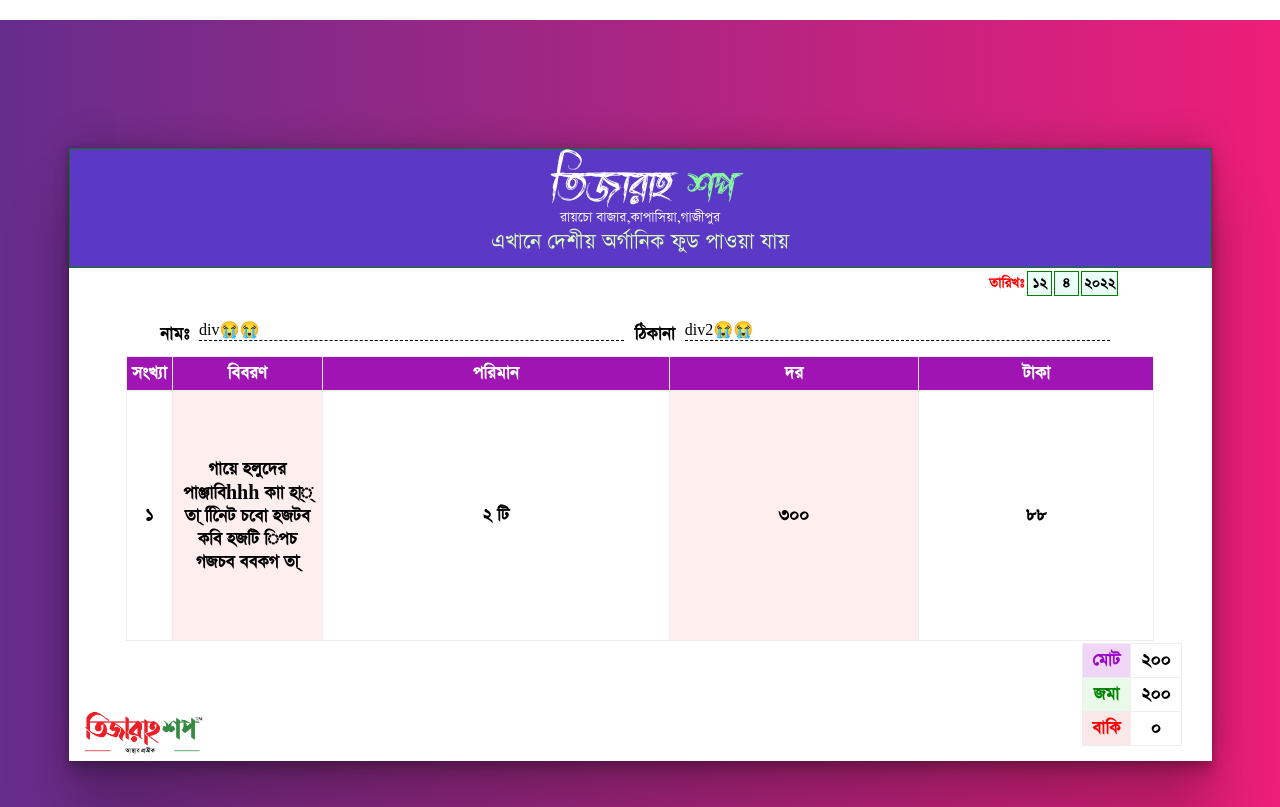
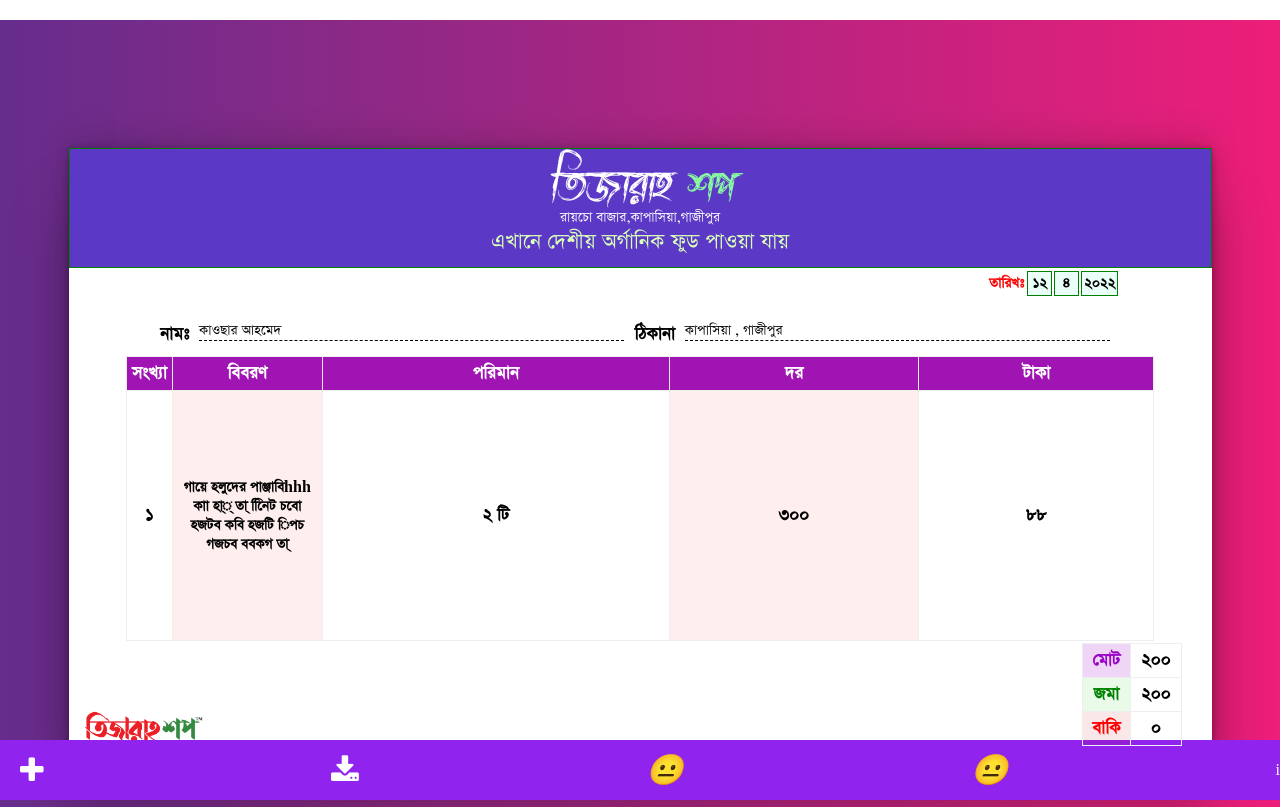
Before and after one commit to developer-kawsar1/download-invoice, a plain HTML site: page index.html in a window 1280 px wide. Shown: the top 807 px of the page. Drawn offline with Linux system fonts and the light colour scheme.

Commit message:
changed footer

```diff
--- a/index.html
+++ b/index.html
@@ -6,6 +6,7 @@
    <meta name="viewport" content="width=device-width, initial-scale=1.0">
    <link rel="stylesheet" href="css/modal.css">
    <!--<script src="http://html2canvas.hertzen.com/dist/html2canvas.js"></script> -->
+   <link rel="stylesheet" href="https://cdnjs.cloudflare.com/ajax/libs/font-awesome/4.7.0/css/font-awesome.min.css">
 
    <script src="html2canvas.js"></script>
    <link rel="stylesheet" href="main.css">
@@ -87,7 +88,7 @@
        margin: 0 auto;
        border-collapse: collapse;
        font-size: 0px;
-       z-index: 10;
+       z-index: 1;
 
 
      }
@@ -101,9 +102,10 @@
 
      .biboron {
        width: 150px;
-       font-size: 20px;
+       font-size: 16px;
        padding: 5px;
        background: #ffeeee;
+
 
      }
 
@@ -221,6 +223,29 @@
        margin-block: 5px;
        margin-right: 10px;
      }
+     /* footer */
+     #foter{
+  height: 60px;
+  width: 100%;
+  background: #9023ED;
+  color: #fff;
+  position:fixed;
+  bottom:0;
+  left:0;
+  display:flex;
+  align-items:center;
+  justify-content:space-between;
+
+
+
+}
+#foter i{
+  background: transparent;
+  display: inline-block;
+  padding: 15px 20px;
+  font-size: 30px;
+}
+
    </style>
  </head>
 
@@ -261,11 +286,11 @@
            <div class="name-container">
              <p>নামঃ</p>
              <div>
-               div😭😭
+              কাওছার আহমেদ
              </div>
              <p>ঠিকানা</p>
              <div>
-               div2😭😭
+               কাপাসিয়া , গাজীপুর
              </div>
            </div>
          </div>
@@ -315,14 +340,22 @@
        </table>
      </div>
    </div>
-
+   <div id="foter">
+     <i id="myBtn" class="fa fa-plus"></i>
+      <i id="btnScreenShot" class="fa fa-download"></i>
+       <i>😐</i>
+        <i>😐</i>
+     i
+   </div>
 
 
    <button type="button" class="btnScreenShot" id="btnScreenShot">Take a Screenshot</button>
    <button id="change-bg">Chnage bg</button>
    <button id="add-product">Add something</button>
    <button id="myBtn">Open Modal</button>
-   <div id="output"></div>
+
+
+
 
    <!-- modal -->
    <div id="myModal" class="modal">
@@ -356,7 +389,7 @@
          <input type="text" placeholder="customer name" id="name">
 
          </div>
-                  <div class= "input-group">
+            <div class= "input-group">
           <label for="name">Tk</label>
          <input type="text" placeholder="customer name" id="name">
 
@@ -366,6 +399,12 @@
 
    </div>
    <!-- modal -->
+
+
+
+   <!-- bottom bar -->
+
+   <!-- bottom bar -->
    <script src="index.js">
      index.js
    </script>
```
Also changed, not shown: main.css (line endings or trailing spaces).
